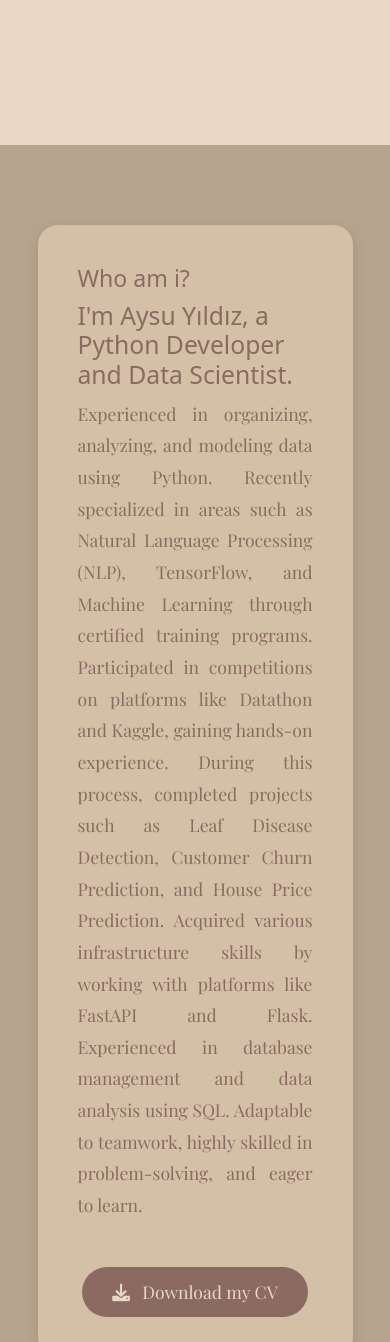
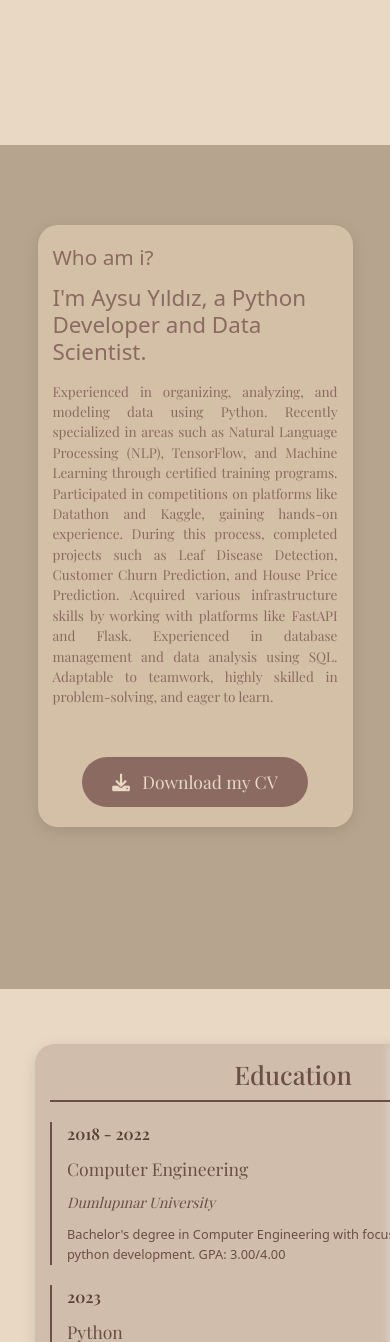
Before and after one commit to aysuyld/aysu_yildiz_, a Django app: page / in a window 390 px wide; the page is wider, and only the part inside the window is pictured. Shown: the part 699-2041 px from the top of that part. Run offline with Django 5.2, Linux system fonts and the light colour scheme; parts of the project's set-up code (start-up, migrations or seed data) failed here and were passed over; some libraries are stand-ins or nearby versions.

Commit message:
update home

```diff
--- a/projects/templates/home.html
+++ b/projects/templates/home.html
@@ -580,6 +580,27 @@
             .page-section {
                 padding: 20px 10px;
             }
+
+            /* Hakkımda section yazıları için güncellemeler */
+            .about-content {
+                padding: 20px 15px;
+            }
+
+            .who-title {
+                font-size: 1.3rem;
+                margin-bottom: 15px;
+            }
+
+            .about-heading {
+                font-size: 1.4rem;
+                margin-bottom: 15px;
+            }
+
+            .about-text {
+                font-size: 0.85rem;
+                line-height: 1.5;
+                margin-bottom: 20px;
+            }
         }
 
         /* Daha küçük ekranlar için ek ayarlar */
```
